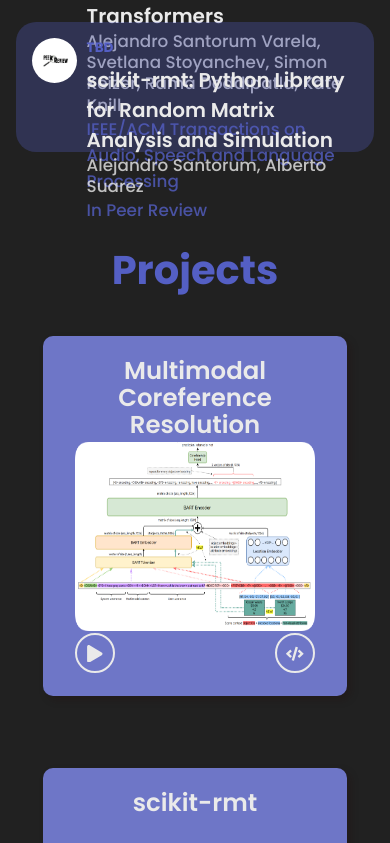
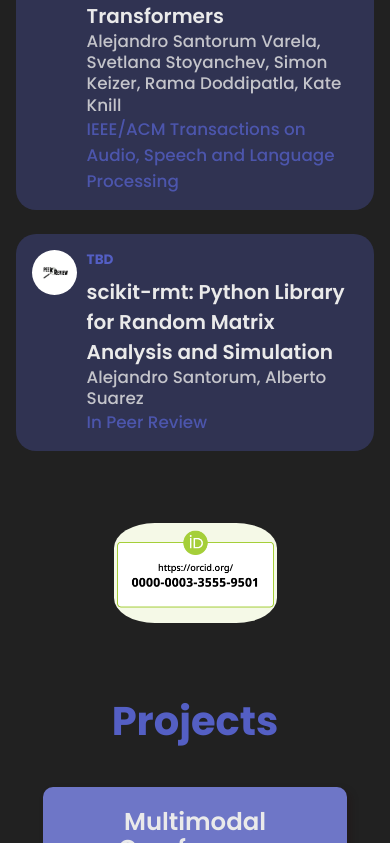
Before and after one commit to AlejandroSantorum/alejandrosantorum.github.io, a React (Create React App) app: page / in a window 390 px wide. Shown: the part 3404-4247 px from the top of the page. Built offline with nearby package versions, Linux system fonts and the light colour scheme; a web font is replaced by a local one.

Commit message:
Fitting publications on small devices + adding orcid link in small devices

```diff
--- a/src/components/Publications/Publications.css
+++ b/src/components/Publications/Publications.css
@@ -105,11 +105,11 @@
 
 
 @media screen and (max-width: 992px) {
-    .publications {
-        min-height: 100%;
+    .publications-image {
+        width: 50%;
     }
-    .publications-image {
-        display: none;
+    .publications-body {
+        flex-direction: column;
     }
     .publications-description {
         flex: 1;
@@ -137,7 +137,7 @@
     .publications-card {
         padding: 1rem;
         margin-bottom: 1.5rem;
-        height: 130px;
+        /* height: 130px; */
     }
     .educard-img {
         border-radius: 50%;
```
